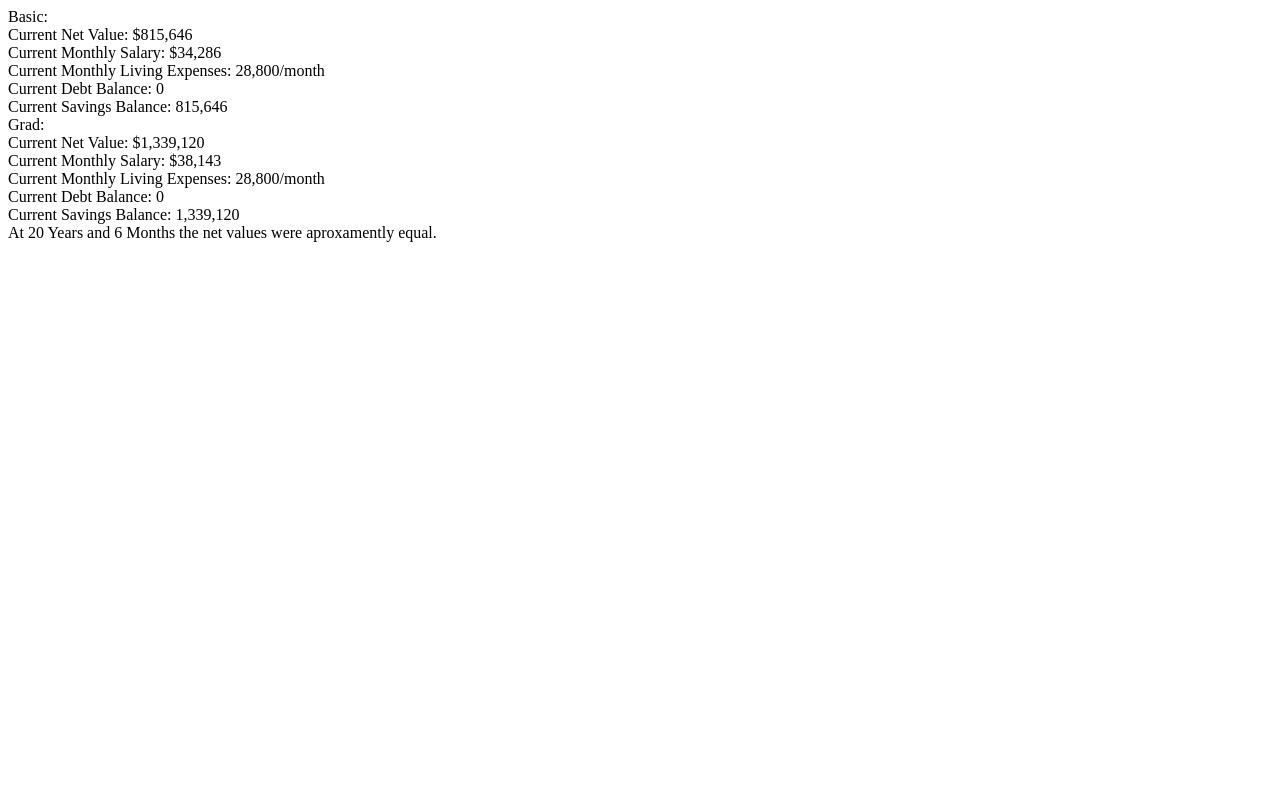
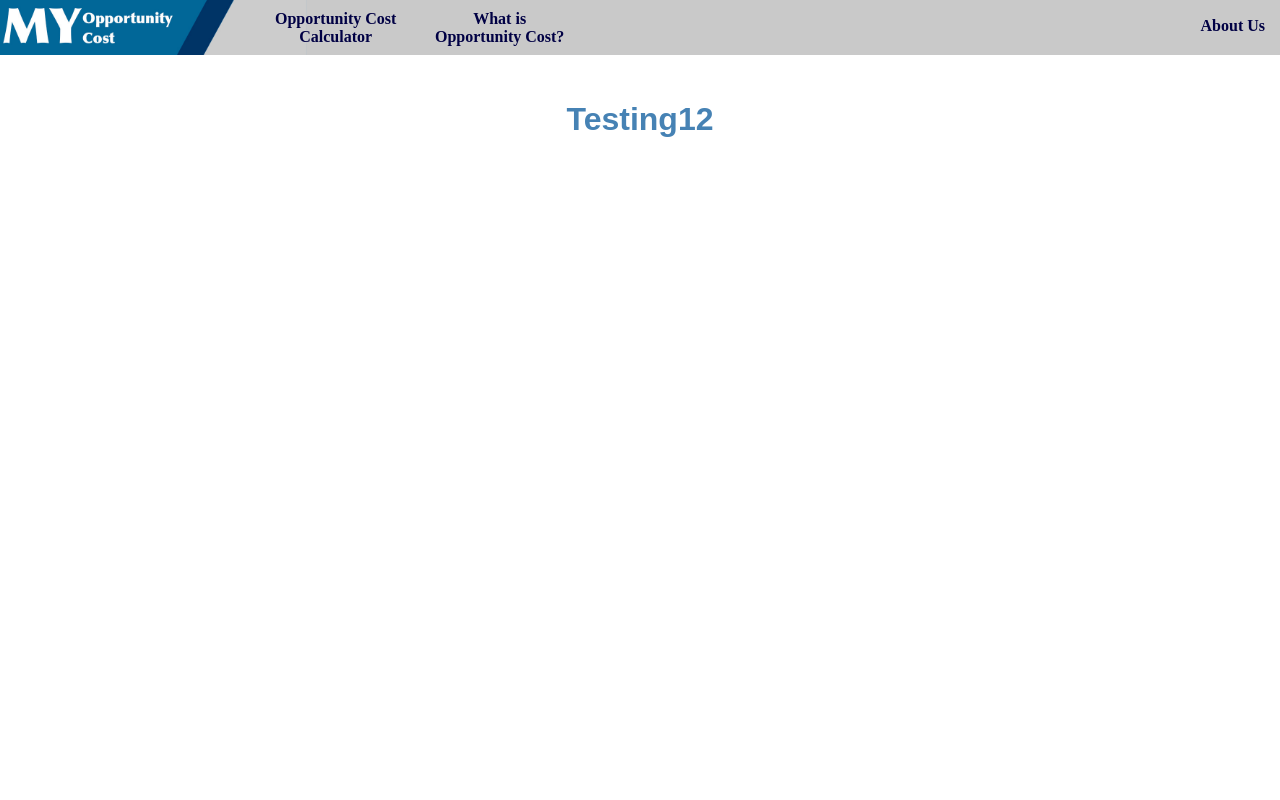
Before and after one commit to jacobcovey/GSD_rawPHPcalculations, a PHP site: page / in a window 1280 px wide. Run offline with PHP 8.4, Linux system fonts and the light colour scheme.

Commit message:
Add html and css file w/ basic elements from MYOC.com. Remove HTML portion of index.php and connenct index.php to BasicCalculation.html

```diff
--- /dev/null
+++ b/BasicCalculation.html
@@ -0,0 +1,26 @@
+<!DOCTYPE html>
+<!--
+To change this license header, choose License Headers in Project Properties.
+To change this template file, choose Tools | Templates
+and open the template in the editor.
+-->
+<html>
+    <head> <link href="GSDstylesheet.css" rel="stylesheet" type="text/css">
+        <title>Basic Calculation</title>
+        <meta charset="UTF-8">
+        <meta name="viewport" content="width=device-width, initial-scale=1.0">
+    </head>
+    <body>
+            <div id="toolbar">
+               <a href=""><img id="logo" src="Img/toolbar.jpg"> </a>
+               <div id="intoolbar">
+               <a id="calclink" href="">Opportunity Cost<br> Calculator</a>
+               <a id="whatlink" href="">What is <br>Opportunity Cost?</a>
+               <a id="idlink" href="">About Us</a>
+               </div>
+            </div>
+            <div id="main">
+             <h1>Testing12</h1>
+            </div>
+    </body>
+</html>
--- /dev/null
+++ b/GSDstylesheet.css
@@ -0,0 +1,205 @@
+#toolbar {
+    position: fixed;
+    height: 60px;
+    top: -5px;
+    right: -5px;
+    left: -5px;
+    background-color: #c9c9c9;
+    z-index: 3;
+
+}
+#password {
+     margin-left: 420px;
+margin-right: auto;
+    height: 2.5em;
+    width: 16em;
+    border-radius: 5px;
+}
+#logo {
+ position: fixed;
+    height: 60px;
+}
+#calclink {
+    position: absolute;
+    z-index: 3;
+    top: 15px;
+    left: 280px;
+    color: #000044;
+    text-decoration: none;
+    font-size: 1em;
+    text-align: center;
+    font-weight: bold;
+
+}
+#whatlink {
+    position: absolute;
+    z-index: 3;
+    top: 15px;
+    left: 440px;
+    color: #000044;
+    text-decoration: none;
+    font-size: 1em;
+    text-align: center;
+    font-weight: bold;
+
+}
+#idlink {
+    position: relative;
+    right: 20px;
+    z-index: 3;
+    top: 22px;
+    color: #000044;
+    text-decoration: none;
+    font-size: 1em;
+    text-align: center;
+    font-weight: bold;
+    float: right;
+}
+#main{
+ position: absolute;
+    top:80px;
+    right: 5px;
+    left: 5px;
+    bottom: 5px;
+    padding-bottom: 60px;
+}
+#playbox {
+    display: block;
+    width: 45%;
+    margin-left: auto;
+    margin-right: auto;
+    border: 2px solid #000044;
+    border-radius: 5px;
+
+}
+h1 {
+    text-align: center;
+    color: #4682b4;
+    font-family: sans-serif;
+}
+h2 {
+    color:#000044;
+    font-family: sans-serif;
+}
+.title {
+ font-size: 22px;
+    text-decoration: underline;
+    align-content: center;
+    color:#4682b4;
+    font-weight: bold;
+    text-align: center;
+    line-height: 10%;
+}
+#carLink {
+    margin-left: 64px;
+
+    width: 90%;
+    color: #4682b4;
+    font-size: 1.1em;
+    line-height: 140%;
+    word-break: keep-all
+}
+.cars {
+ display: block;
+    width: 75%;
+    bottom: 50px;
+    margin-left: auto;
+    margin-right: auto;
+}
+.cars1 {
+ display: block;
+    width: 75%;
+    <!--bottom: 50px; -->
+    margin-left: auto;
+    margin-right: auto;
+}
+.box{
+    margin-top: 10px;
+    margin-right: -30px;
+    float: right;
+}
+.boxleft{
+    margin-top: 10px;
+    margin-right: -30px;
+    float: left;
+}
+.lbl{
+    color: #000044;
+    font-size: 1.25em;
+    line-height: 140%;
+    word-break: keep-all
+}
+.inputBox{
+    display: inline-block;
+   left: 20px;
+    line-height: 200%;
+    color: #000044;
+    font-size: 1.3em;
+}
+#inputBox2{
+    display: inline-block;
+   left: 20px;
+    line-height: 200%;
+    color: #000044;
+    font-size: 1.3em;
+}
+#gas {
+
+ display: block;
+    width: 75%;
+    bottom: 50px;
+    margin-left: auto;
+    margin-right: auto;
+     line-height: 200%;
+    color: #000044;
+    font-size: 1.3em;
+}
+#submit {
+    display: block;
+    margin-top: 5px;
+    margin-left: auto;
+    margin-right: auto;
+    width: 20em;
+    height: 3em;
+    border-radius: 5px;
+    background-color: #c9c9c9;
+}
+#submit1 {
+    visibility: hidden;
+    display: block;
+    margin-top: 5px;
+    margin-left: 450px;
+    margin-right: auto;
+    width: 20em;
+    height: 3em;
+    color: #000044;
+
+
+}
+.body {
+    margin-left: auto;
+    margin-right: auto;
+    width: 90%;
+    color: #000044;
+    font-size: 1.1em;
+    line-height: 140%;
+    word-break: keep-all;
+
+}
+.body1 {
+    color: #000044;
+    font-size: 1.1em;
+    line-height: 140%;
+    text-align: center;
+}
+#footer {
+    position: absolute;
+    margin-top: 0px;
+    height: 40px;
+    bottom: -5px;
+    right: -5px;
+    left: -5px;
+    background-color: #c9c9c9;
+    z-index: 3;
+
+}
--- a/index.php
+++ b/index.php
@@ -1,16 +1,5 @@
-<!DOCTYPE html>
-<!--
-To change this license header, choose License Headers in Project Properties.
-To change this template file, choose Tools | Templates
-and open the template in the editor.
--->
-<html>
-    <head>
-        <meta charset="UTF-8">
-        <title>Stage 1 Calculator</title>
-    </head>
-    <body>
         <?php
+        include("BasicCalculation.html");
         include("basic_net_value.php");
         include("GS_net_value.php");
         $salary = 40000;
@@ -71,22 +60,10 @@ and open the template in the editor.
              *
              */
         }
+        /*
         echo " Basic:<br>";
         $basicDecison->printInfo();
         echo " Grad:<br>";
         $gradDecision->printInfo();
         echo "At " . $timeUntilNetValueEquals[0] . " Years and " . $timeUntilNetValueEquals[1] . " Months the net values were aproxamently equal.";
-
-        function compareNetValue($basicNV, $gradNV, &$NVswitch, &$timeUntilNetValueEquals)
-        {
-            if (!$NVswitch)
-            {
-                if ($basicNV <= $gradNV)
-                {
-
-                }
-            }
-        }
-        ?>
-    </body>
-</html>
+        */
```
Also changed, not shown: Img/playbox.jpg (added), Img/toolbar.jpg (added).
